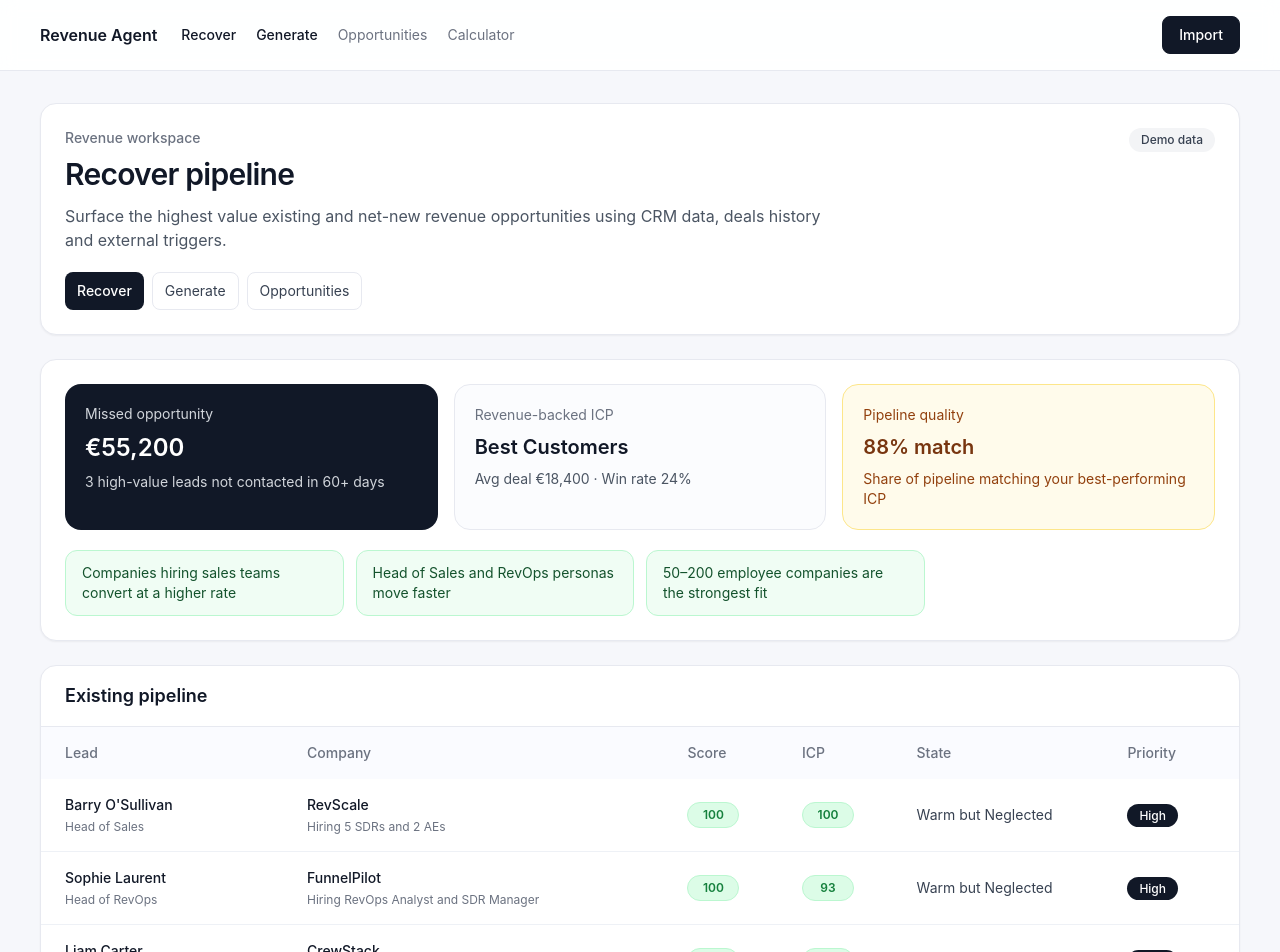
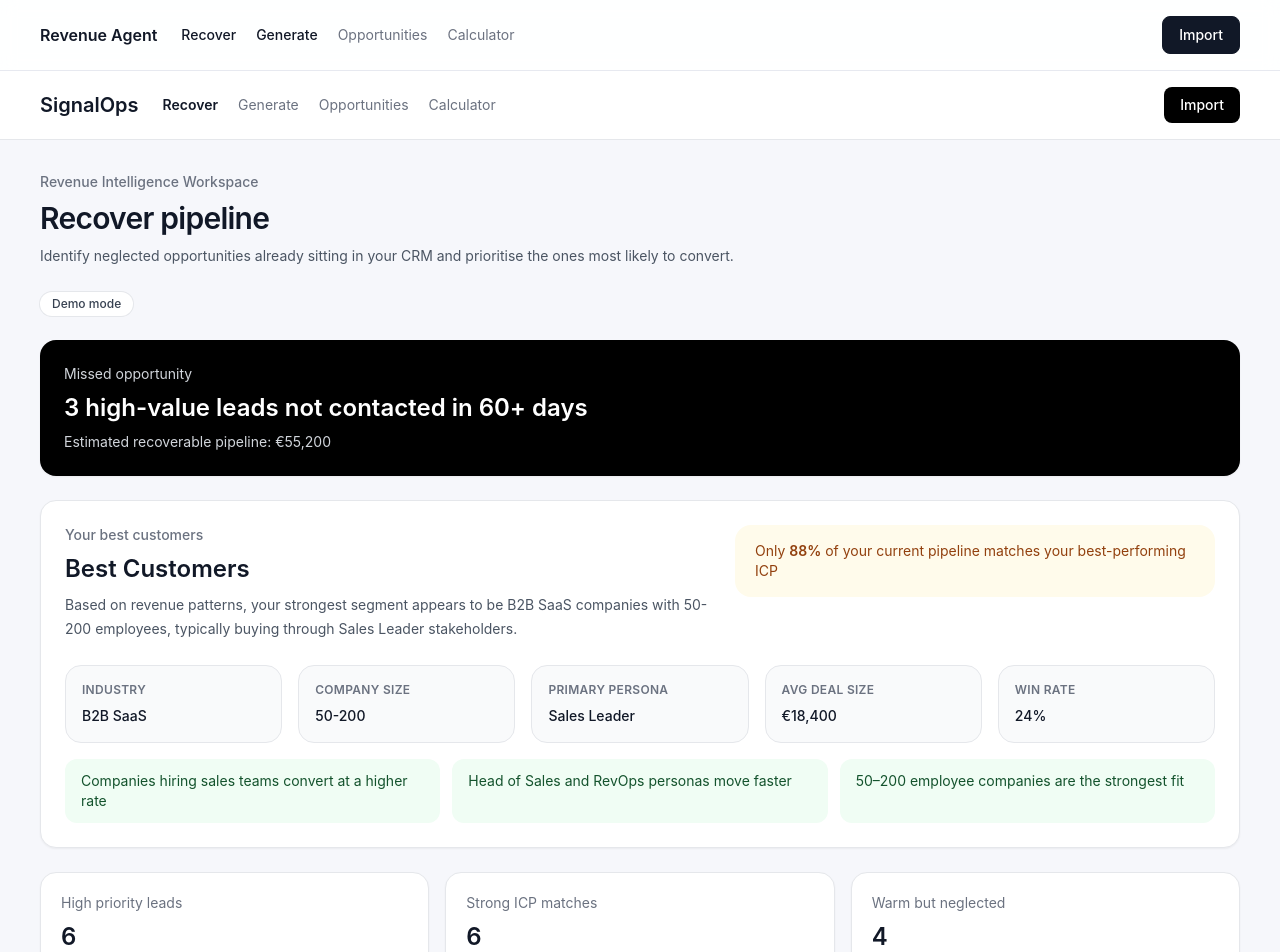
Before and after one commit to powerstephen/SignalOps, a Next.js app: page / in a window 1280 px wide. Shown: the top 952 px of the page. Built offline with nearby package versions, Linux system fonts and the light colour scheme.

Commit message:
Update page.tsx

```diff
--- a/app/page.tsx
+++ b/app/page.tsx
@@ -1,36 +1,37 @@
 "use client";
 
 import { useEffect, useMemo, useState } from "react";
-import { useSearchParams } from "next/navigation";
 import Link from "next/link";
 import { leads as demoLeads } from "@/lib/data";
 import { buildICP, calculateICPMatchScore } from "@/lib/icp";
-import { getICPFit, getLeadScore, getLeadState, getPersona, getPriority } from "@/lib/scoring";
+import {
+  getICPFit,
+  getLeadScore,
+  getLeadState,
+  getPersona,
+  getPriority,
+} from "@/lib/scoring";
 import { normalizeDeals, buildICPFromDeals } from "@/lib/deals";
 import { signals, scoreSignal, getSignalReasons } from "@/lib/signals";
 import { Lead } from "@/lib/types";
 
-function badge(score: number) {
+function getScoreStyles(score: number) {
   if (score >= 80) return "bg-green-100 text-green-700 border-green-200";
   if (score >= 60) return "bg-amber-100 text-amber-700 border-amber-200";
   return "bg-gray-100 text-gray-700 border-gray-200";
 }
 
 export default function HomePage() {
-  const searchParams = useSearchParams();
   const [mode, setMode] = useState<"recover" | "generate">("recover");
   const [activeLeads, setActiveLeads] = useState<Lead[]>(demoLeads);
   const [deals, setDeals] = useState<any[]>([]);
   const [dataMode, setDataMode] = useState("demo");
 
   useEffect(() => {
-    if (searchParams.get("mode") === "generate") setMode("generate");
-  }, [searchParams]);
-
-  useEffect(() => {
     const storedLeads = localStorage.getItem("uploadedLeads");
     const storedDeals = localStorage.getItem("uploadedDeals");
     const storedMode = localStorage.getItem("dataMode");
+
     if (storedLeads) {
       try {
         const parsed = JSON.parse(storedLeads) as Lead[];
@@ -38,13 +39,21 @@ export default function HomePage() {
           setActiveLeads(parsed);
           setDataMode(storedMode || "uploaded");
         }
-      } catch {}
+      } catch {
+        setActiveLeads(demoLeads);
+        setDataMode("demo");
       }
+    }
+
     if (storedDeals) {
       try {
         const parsed = JSON.parse(storedDeals);
-        if (Array.isArray(parsed)) setDeals(parsed);
-      } catch {}
+        if (Array.isArray(parsed)) {
+          setDeals(parsed);
+        }
+      } catch {
+        setDeals([]);
+      }
     }
   }, []);
 
@@ -56,7 +65,10 @@ export default function HomePage() {
     return buildICP(activeLeads);
   }, [activeLeads, deals]);
 
-  const enrichedLeads = useMemo(() => activeLeads.map((lead) => ({
+  const enrichedLeads = useMemo(
+    () =>
+      activeLeads
+        .map((lead) => ({
           ...lead,
           icpFit: getICPFit(lead),
           persona: getPersona(lead.title),
@@ -64,138 +76,352 @@ export default function HomePage() {
           priority: getPriority(lead),
           score: getLeadScore(lead),
           icpMatchScore: calculateICPMatchScore(lead, icp),
-  })).sort((a, b) => b.score - a.score), [activeLeads, icp]);
+        }))
+        .sort((a, b) => b.score - a.score),
+    [activeLeads, icp]
+  );
 
-  const enrichedSignals = useMemo(() => signals.map((signal) => ({
+  const enrichedSignals = useMemo(
+    () =>
+      signals
+        .map((signal) => ({
           ...signal,
           score: scoreSignal(signal),
           reasons: getSignalReasons(signal),
-  })).sort((a, b) => b.score - a.score), []);
+        }))
+        .sort((a, b) => b.score - a.score),
+    []
+  );
 
-  const highValueDormant = enrichedLeads.filter((lead) => lead.score >= 80 && lead.lastContactedDays > 60);
+  const pipelineMatches = enrichedLeads.filter((lead) => lead.icpMatchScore >= 70).length;
+  const pipelineQuality =
+    enrichedLeads.length > 0 ? Math.round((pipelineMatches / enrichedLeads.length) * 100) : 0;
+
+  const highValueDormant = enrichedLeads.filter(
+    (lead) => lead.score >= 80 && lead.lastContactedDays > 60
+  );
+
   const estimatedPipeline = highValueDormant.length * (icp.avgDealSize || 20000);
-  const pipelineMatches = enrichedLeads.filter((lead) => lead.icpMatchScore >= 70).length;
-  const pipelineQuality = enrichedLeads.length > 0 ? Math.round((pipelineMatches / enrichedLeads.length) * 100) : 0;
+
+  const highPriorityCount = enrichedLeads.filter((lead) => lead.priority === "High").length;
+  const warmNeglectedCount = enrichedLeads.filter(
+    (lead) => lead.state === "Warm but Neglected"
+  ).length;
+  const highICPCount = enrichedLeads.filter((lead) => lead.icpMatchScore >= 80).length;
 
   return (
-    <main className="px-6 py-8 md:px-10">
-      <div className="mx-auto max-w-7xl space-y-6">
-        <section className="rounded-2xl border border-[#e7e9f0] bg-white p-6 shadow-sm">
-          <div className="flex flex-col gap-4 lg:flex-row lg:items-start lg:justify-between">
-            <div>
-              <p className="text-sm font-medium text-gray-500">Revenue workspace</p>
-              <h1 className="mt-2 text-3xl font-semibold tracking-tight text-gray-900">{mode === "recover" ? "Recover pipeline" : "Generate pipeline"}</h1>
-              <p className="mt-3 max-w-3xl text-base text-gray-600">
-                Surface the highest value existing and net-new revenue opportunities using CRM data, deals history and external triggers.
-              </p>
+    <main className="min-h-screen bg-[#f6f7fb]">
+      <div className="border-b border-gray-200 bg-white">
+        <div className="mx-auto flex max-w-7xl items-center justify-between px-6 py-4 md:px-10">
+          <div className="flex items-center gap-6">
+            <Link href="/" className="text-xl font-semibold text-gray-900">
+              SignalOps
+            </Link>
+
+            <nav className="flex items-center gap-5 text-sm">
+              <button
+                onClick={() => setMode("recover")}
+                className={`${
+                  mode === "recover"
+                    ? "font-semibold text-gray-900"
+                    : "text-gray-500 hover:text-gray-900"
+                }`}
+              >
+                Recover
+              </button>
+
+              <button
+                onClick={() => setMode("generate")}
+                className={`${
+                  mode === "generate"
+                    ? "font-semibold text-gray-900"
+                    : "text-gray-500 hover:text-gray-900"
+                }`}
+              >
+                Generate
+              </button>
+
+              <Link href="/opportunities" className="text-gray-500 hover:text-gray-900">
+                Opportunities
+              </Link>
+
+              <Link href="/calculator" className="text-gray-500 hover:text-gray-900">
+                Calculator
+              </Link>
+            </nav>
           </div>
-            <div className="rounded-full bg-gray-100 px-3 py-1 text-xs font-medium text-gray-700">
-              {dataMode === "sample" ? "Sample data" : dataMode === "uploaded" ? "Imported data" : "Demo data"}
+
+          <Link
+            href="/connect"
+            className="rounded-lg bg-black px-4 py-2 text-sm font-medium text-white"
+          >
+            Import
+          </Link>
         </div>
       </div>
 
-          <div className="mt-5 flex flex-wrap gap-2 text-sm">
-            <button onClick={() => setMode("recover")} className={mode === "recover" ? "rounded-lg bg-gray-900 px-3 py-2 font-medium text-white" : "rounded-lg border border-[#e7e9f0] px-3 py-2 text-gray-700"}>Recover</button>
-            <button onClick={() => setMode("generate")} className={mode === "generate" ? "rounded-lg bg-gray-900 px-3 py-2 font-medium text-white" : "rounded-lg border border-[#e7e9f0] px-3 py-2 text-gray-700"}>Generate</button>
-            <Link href="/opportunities" className="rounded-lg border border-[#e7e9f0] px-3 py-2 text-gray-700">Opportunities</Link>
+      <div className="mx-auto max-w-7xl px-6 py-8 md:px-10">
+        <div className="mb-6">
+          <p className="text-sm font-medium text-gray-500">Revenue Intelligence Workspace</p>
+          <h1 className="mt-2 text-3xl font-semibold tracking-tight text-gray-900">
+            {mode === "recover" ? "Recover pipeline" : "Generate pipeline"}
+          </h1>
+          <p className="mt-2 max-w-3xl text-sm leading-6 text-gray-600">
+            {mode === "recover"
+              ? "Identify neglected opportunities already sitting in your CRM and prioritise the ones most likely to convert."
+              : "Surface new high-fit companies based on external signals and rank them against your revenue-backed ICP."}
+          </p>
         </div>
-        </section>
+
+        <div className="mb-6 flex items-center gap-3">
+          <div className="rounded-full bg-white px-3 py-1 text-xs font-medium text-gray-700 ring-1 ring-gray-200">
+            {dataMode === "sample"
+              ? "Sample data loaded"
+              : dataMode === "uploaded"
+              ? "Uploaded data loaded"
+              : "Demo mode"}
+          </div>
+        </div>
 
         {mode === "recover" && (
           <>
-            <section className="rounded-2xl border border-[#e7e9f0] bg-white p-6 shadow-sm">
-              <div className="grid gap-4 md:grid-cols-3">
-                <div className="rounded-2xl bg-gray-900 p-5 text-white">
+            <div className="mb-6 rounded-2xl bg-black p-6 text-white shadow-sm">
               <p className="text-sm text-gray-300">Missed opportunity</p>
-                  <p className="mt-2 text-2xl font-semibold">€{estimatedPipeline.toLocaleString()}</p>
-                  <p className="mt-2 text-sm text-gray-300">{highValueDormant.length} high-value leads not contacted in 60+ days</p>
+              <p className="mt-2 text-2xl font-semibold">
+                {highValueDormant.length} high-value leads not contacted in 60+ days
+              </p>
+              <p className="mt-2 text-sm text-gray-300">
+                Estimated recoverable pipeline: €{estimatedPipeline.toLocaleString()}
+              </p>
             </div>
-                <div className="rounded-2xl border border-[#e7e9f0] bg-[#fbfcfe] p-5">
-                  <p className="text-sm text-gray-500">Revenue-backed ICP</p>
-                  <p className="mt-2 text-xl font-semibold text-gray-900">{icp.label}</p>
-                  <p className="mt-2 text-sm text-gray-600">Avg deal €{icp.avgDealSize.toLocaleString()} · Win rate {icp.winRate}%</p>
+
+            <div className="mb-6 rounded-2xl border border-gray-200 bg-white p-6 shadow-sm">
+              <div className="flex flex-col gap-6 lg:flex-row lg:items-start lg:justify-between">
+                <div>
+                  <p className="text-sm font-medium text-gray-500">Your best customers</p>
+                  <h2 className="mt-2 text-2xl font-semibold text-gray-900">{icp.label}</h2>
+                  <p className="mt-2 max-w-2xl text-sm leading-6 text-gray-600">
+                    Based on revenue patterns, your strongest segment appears to be {icp.industry} companies with {icp.employeeBand} employees, typically buying through {icp.persona} stakeholders.
+                  </p>
                 </div>
-                <div className="rounded-2xl border border-amber-200 bg-amber-50 p-5">
-                  <p className="text-sm text-amber-800">Pipeline quality</p>
-                  <p className="mt-2 text-xl font-semibold text-amber-900">{pipelineQuality}% match</p>
-                  <p className="mt-2 text-sm text-amber-800">Share of pipeline matching your best-performing ICP</p>
+
+                <div className="rounded-2xl bg-amber-50 px-5 py-4">
+                  <p className="text-sm text-amber-800">
+                    Only <span className="font-semibold">{pipelineQuality}%</span> of your current pipeline matches your best-performing ICP
+                  </p>
                 </div>
               </div>
 
-              <div className="mt-5 grid gap-3 md:grid-cols-4">
+              <div className="mt-6 grid gap-4 md:grid-cols-2 xl:grid-cols-5">
+                <div className="rounded-2xl border border-gray-200 bg-gray-50 p-4">
+                  <p className="text-xs font-semibold uppercase tracking-wide text-gray-500">
+                    Industry
+                  </p>
+                  <p className="mt-2 text-sm font-medium text-gray-900">{icp.industry}</p>
+                </div>
+
+                <div className="rounded-2xl border border-gray-200 bg-gray-50 p-4">
+                  <p className="text-xs font-semibold uppercase tracking-wide text-gray-500">
+                    Company size
+                  </p>
+                  <p className="mt-2 text-sm font-medium text-gray-900">{icp.employeeBand}</p>
+                </div>
+
+                <div className="rounded-2xl border border-gray-200 bg-gray-50 p-4">
+                  <p className="text-xs font-semibold uppercase tracking-wide text-gray-500">
+                    Primary persona
+                  </p>
+                  <p className="mt-2 text-sm font-medium text-gray-900">{icp.persona}</p>
+                </div>
+
+                <div className="rounded-2xl border border-gray-200 bg-gray-50 p-4">
+                  <p className="text-xs font-semibold uppercase tracking-wide text-gray-500">
+                    Avg deal size
+                  </p>
+                  <p className="mt-2 text-sm font-medium text-gray-900">
+                    €{icp.avgDealSize.toLocaleString()}
+                  </p>
+                </div>
+
+                <div className="rounded-2xl border border-gray-200 bg-gray-50 p-4">
+                  <p className="text-xs font-semibold uppercase tracking-wide text-gray-500">
+                    Win rate
+                  </p>
+                  <p className="mt-2 text-sm font-medium text-gray-900">{icp.winRate}%</p>
+                </div>
+              </div>
+
+              <div className="mt-4 grid gap-3 md:grid-cols-3">
                 {icp.notes.map((note, index) => (
-                  <div key={index} className="rounded-xl border border-green-200 bg-green-50 px-4 py-3 text-sm text-green-900">{note}</div>
+                  <div
+                    key={index}
+                    className="rounded-xl bg-green-50 px-4 py-3 text-sm text-green-900"
+                  >
+                    {note}
+                  </div>
                 ))}
               </div>
-            </section>
+            </div>
 
-            <section className="overflow-hidden rounded-2xl border border-[#e7e9f0] bg-white shadow-sm">
-              <div className="border-b border-[#e7e9f0] px-6 py-4">
+            <div className="mb-6 grid gap-4 md:grid-cols-3">
+              <div className="rounded-2xl border border-gray-200 bg-white p-5 shadow-sm">
+                <p className="text-sm text-gray-500">High priority leads</p>
+                <p className="mt-2 text-2xl font-semibold text-gray-900">{highPriorityCount}</p>
+              </div>
+
+              <div className="rounded-2xl border border-gray-200 bg-white p-5 shadow-sm">
+                <p className="text-sm text-gray-500">Strong ICP matches</p>
+                <p className="mt-2 text-2xl font-semibold text-gray-900">{highICPCount}</p>
+              </div>
+
+              <div className="rounded-2xl border border-gray-200 bg-white p-5 shadow-sm">
+                <p className="text-sm text-gray-500">Warm but neglected</p>
+                <p className="mt-2 text-2xl font-semibold text-gray-900">
+                  {warmNeglectedCount}
+                </p>
+              </div>
+            </div>
+
+            <div className="overflow-hidden rounded-2xl border border-gray-200 bg-white shadow-sm">
+              <div className="border-b border-gray-200 px-6 py-4">
                 <h2 className="text-lg font-semibold text-gray-900">Existing pipeline</h2>
               </div>
+
               <div className="overflow-x-auto">
                 <table className="min-w-full">
-                  <thead className="bg-[#fafbff]">
+                  <thead className="bg-gray-50">
                     <tr className="text-left text-sm text-gray-500">
                       <th className="px-6 py-4 font-medium">Lead</th>
                       <th className="px-6 py-4 font-medium">Company</th>
                       <th className="px-6 py-4 font-medium">Score</th>
-                      <th className="px-6 py-4 font-medium">ICP</th>
+                      <th className="px-6 py-4 font-medium">ICP Match</th>
+                      <th className="px-6 py-4 font-medium">Persona</th>
                       <th className="px-6 py-4 font-medium">State</th>
                       <th className="px-6 py-4 font-medium">Priority</th>
                     </tr>
                   </thead>
-                  <tbody className="divide-y divide-[#eef1f6]">
+                  <tbody className="divide-y divide-gray-200">
                     {enrichedLeads.map((lead) => (
                       <tr key={lead.id} className="text-sm text-gray-700">
                         <td className="px-6 py-4">
-                          <Link href={`/lead/${lead.id}`} className="font-medium text-gray-900 hover:text-gray-600">{lead.name}</Link>
+                          <Link
+                            href={`/lead/${lead.id}`}
+                            className="font-medium text-gray-900 hover:text-gray-600"
+                          >
+                            {lead.name}
+                          </Link>
                           <p className="mt-1 text-xs text-gray-500">{lead.title}</p>
                         </td>
+
                         <td className="px-6 py-4">
                           <p className="font-medium text-gray-900">{lead.company}</p>
-                          <p className="mt-1 text-xs text-gray-500">{lead.companyData.signal}</p>
+                          <p className="mt-1 text-xs text-gray-500">
+                            {lead.companyData.signal}
+                          </p>
                         </td>
-                        <td className="px-6 py-4"><span className={`inline-flex min-w-[52px] justify-center rounded-full border px-3 py-1 text-xs font-semibold ${badge(lead.score)}`}>{lead.score}</span></td>
-                        <td className="px-6 py-4"><span className={`inline-flex min-w-[52px] justify-center rounded-full border px-3 py-1 text-xs font-semibold ${badge(lead.icpMatchScore)}`}>{lead.icpMatchScore}</span></td>
+
+                        <td className="px-6 py-4">
+                          <span
+                            className={`inline-flex min-w-[52px] justify-center rounded-full border px-3 py-1 text-xs font-semibold ${getScoreStyles(
+                              lead.score
+                            )}`}
+                          >
+                            {lead.score}
+                          </span>
+                        </td>
+
+                        <td className="px-6 py-4">
+                          <span
+                            className={`inline-flex min-w-[52px] justify-center rounded-full border px-3 py-1 text-xs font-semibold ${getScoreStyles(
+                              lead.icpMatchScore
+                            )}`}
+                          >
+                            {lead.icpMatchScore}
+                          </span>
+                        </td>
+
+                        <td className="px-6 py-4">{lead.persona}</td>
                         <td className="px-6 py-4">{lead.state}</td>
-                        <td className="px-6 py-4"><span className={lead.priority === "High" ? "rounded-full bg-gray-900 px-3 py-1 text-xs font-medium text-white" : lead.priority === "Medium" ? "rounded-full bg-gray-200 px-3 py-1 text-xs font-medium text-gray-900" : "rounded-full bg-gray-100 px-3 py-1 text-xs font-medium text-gray-700"}>{lead.priority}</span></td>
+                        <td className="px-6 py-4">
+                          <span
+                            className={`rounded-full px-3 py-1 text-xs font-medium ${
+                              lead.priority === "High"
+                                ? "bg-black text-white"
+                                : lead.priority === "Medium"
+                                ? "bg-gray-200 text-gray-900"
+                                : "bg-gray-100 text-gray-700"
+                            }`}
+                          >
+                            {lead.priority}
+                          </span>
+                        </td>
                       </tr>
                     ))}
                   </tbody>
                 </table>
               </div>
-            </section>
+            </div>
           </>
         )}
 
         {mode === "generate" && (
-          <section className="rounded-2xl border border-[#e7e9f0] bg-white p-6 shadow-sm">
+          <div className="rounded-2xl border border-gray-200 bg-white p-6 shadow-sm">
             <div className="mb-4">
-              <h2 className="text-lg font-semibold text-gray-900">New opportunities detected</h2>
-              <p className="mt-1 text-sm text-gray-600">External signals that appear to match your revenue-backed ICP.</p>
+              <h2 className="text-xl font-semibold text-gray-900">New opportunities detected</h2>
+              <p className="mt-1 text-sm text-gray-600">
+                External signals that appear to match your ICP and may deserve outbound attention.
+              </p>
             </div>
+
             <div className="space-y-4">
               {enrichedSignals.map((signal) => (
-                <div key={signal.id} className="flex flex-col gap-4 rounded-2xl border border-[#e7e9f0] p-5 lg:flex-row lg:items-center lg:justify-between">
+                <div
+                  key={signal.id}
+                  className="flex flex-col gap-4 rounded-2xl border border-gray-200 p-5 lg:flex-row lg:items-center lg:justify-between"
+                >
                   <div>
                     <div className="flex items-center gap-3">
                       <p className="text-base font-semibold text-gray-900">{signal.company}</p>
-                      <span className={`inline-flex min-w-[52px] justify-center rounded-full border px-3 py-1 text-xs font-semibold ${badge(signal.score)}`}>{signal.score}</span>
+                      <span
+                        className={`inline-flex min-w-[52px] justify-center rounded-full border px-3 py-1 text-xs font-semibold ${getScoreStyles(
+                          signal.score
+                        )}`}
+                      >
+                        {signal.score}
+                      </span>
                     </div>
-                    <p className="mt-2 text-sm text-gray-600">{signal.persona} · {signal.industry} · {signal.employees} employees · {signal.location}</p>
+
+                    <p className="mt-2 text-sm text-gray-600">
+                      {signal.persona} · {signal.industry} · {signal.employees} employees ·{" "}
+                      {signal.location}
+                    </p>
+
                     <p className="mt-2 text-sm font-medium text-gray-900">{signal.signal}</p>
+
                     <div className="mt-3 flex flex-wrap gap-2">
                       {signal.reasons.map((reason, index) => (
-                        <span key={index} className="rounded-full bg-green-50 px-3 py-1 text-xs font-medium text-green-800">{reason}</span>
+                        <span
+                          key={index}
+                          className="rounded-full bg-green-50 px-3 py-1 text-xs font-medium text-green-800"
+                        >
+                          {reason}
+                        </span>
                       ))}
                     </div>
                   </div>
-                  <Link href={`/signals/${signal.id}`} className="rounded-lg bg-gray-900 px-4 py-2 text-sm text-white">Generate outreach</Link>
+
+                  <div className="flex items-center gap-3">
+                    <Link
+                      href={`/signals/${signal.id}`}
+                      className="rounded-lg bg-black px-4 py-2 text-sm text-white"
+                    >
+                      Generate outreach
+                    </Link>
+                  </div>
                 </div>
               ))}
             </div>
-          </section>
+          </div>
         )}
       </div>
     </main>
```
Lines whose indentation alone changed are shown as unchanged.
